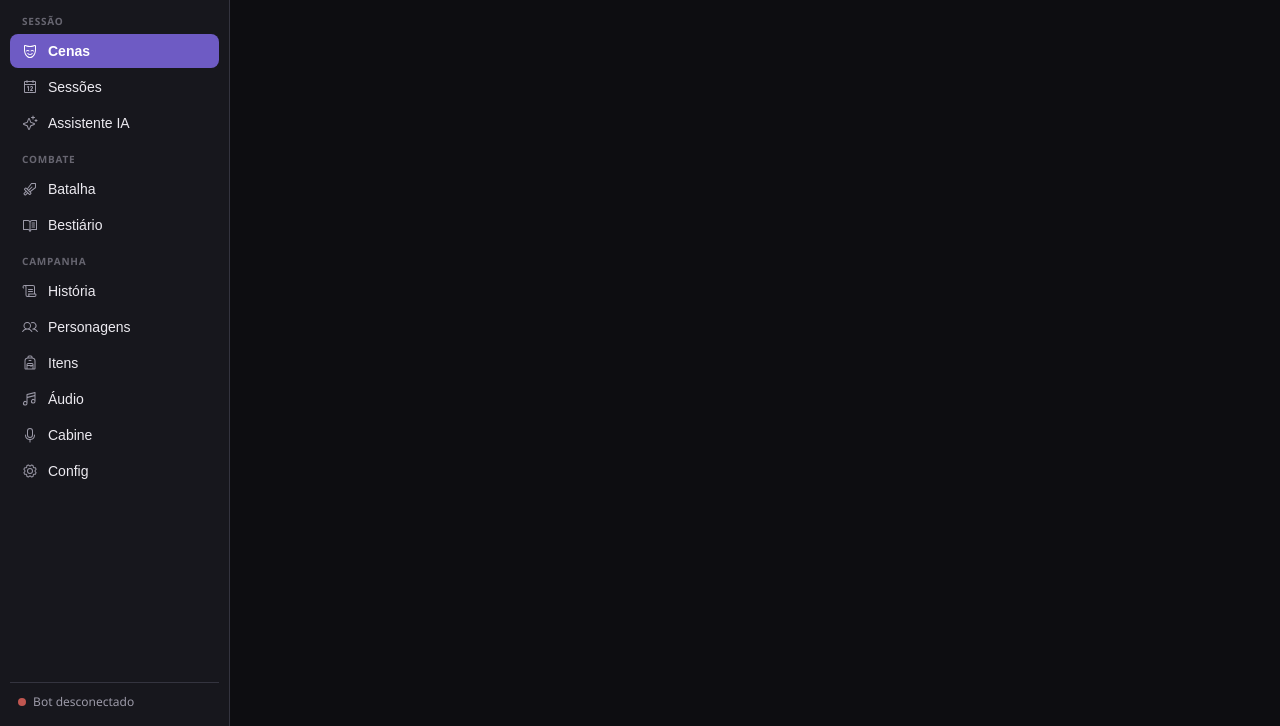
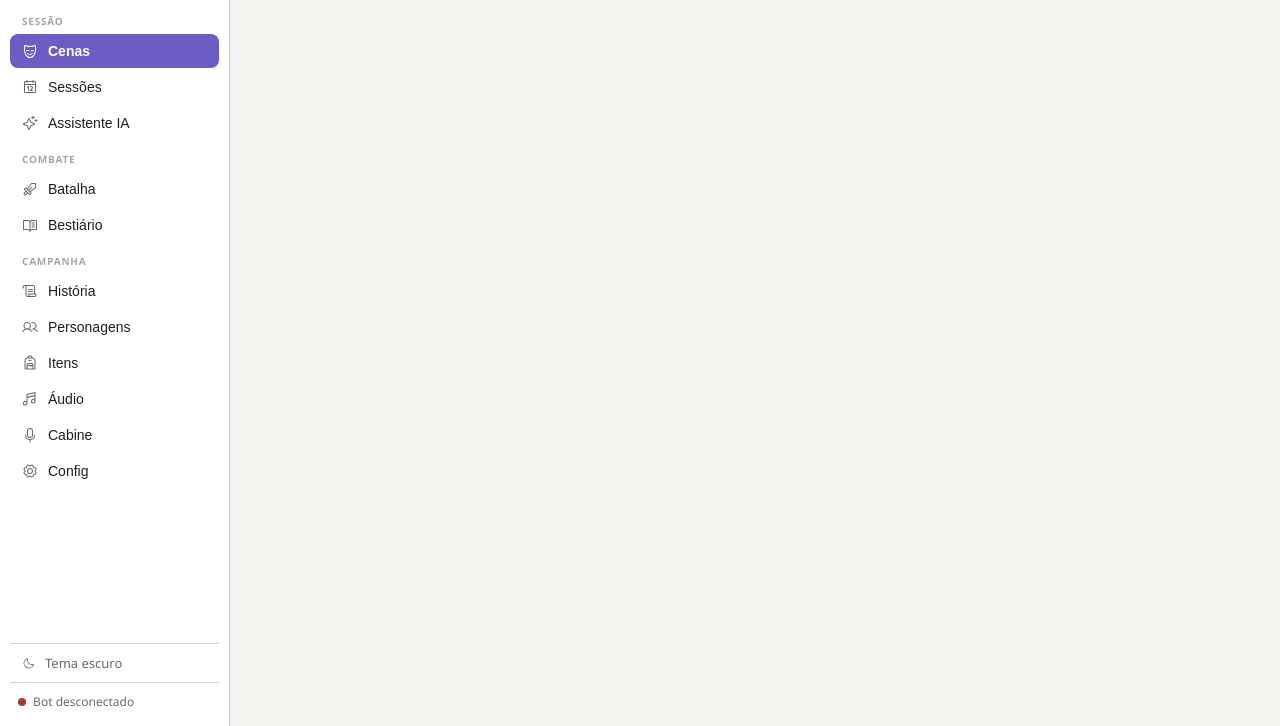
Before and after one commit to RiqSodre/BRPG, a website: page public/index.html in a window 1280 px wide. Shown: the part 74-800 px from the top of the page. Drawn offline with Linux system fonts and the light colour scheme; no server answers.

Commit message:
feat(visual): adiciona tema claro e escuro
Paleta clara com os mesmos dois acentos (violeta + bronze), ajustados
para contraste em fundo claro. Botao de alternancia na sidebar do
painel do Mestre, persistido em localStorage e compartilhado com a
tela dos jogadores (mesa.html), que ganha o tema no cabecalho mas
mantem o mapa de batalha sempre escuro por ser desenhado no canvas.

Co-Authored-By: Claude Sonnet 5 <noreply@anthropic.com>

```diff
--- a/public/index.html
+++ b/public/index.html
@@ -4,6 +4,13 @@
   <meta charset="UTF-8" />
   <meta name="viewport" content="width=device-width, initial-scale=1.0" />
   <title>Mesa do Mestre</title>
+  <script>
+    (function () {
+      var saved = localStorage.getItem('brpg-theme');
+      var theme = saved || (matchMedia('(prefers-color-scheme: light)').matches ? 'light' : 'dark');
+      document.documentElement.setAttribute('data-theme', theme);
+    })();
+  </script>
   <link rel="stylesheet" href="style.css" />
 </head>
 <body>
@@ -32,6 +39,7 @@
       <button class="nav-btn" data-tab="booth"><svg class="icon"><use href="#i-microphone"/></svg>Cabine</button>
       <button class="nav-btn" data-tab="settings"><svg class="icon"><use href="#i-gear"/></svg>Config</button>
     </nav>
+    <button class="theme-toggle" id="theme-toggle" type="button"></button>
     <div class="bot-status" id="bot-status">
       <span class="dot off"></span> Bot desconectado
     </div>
@@ -73,6 +81,7 @@
   </div>
   <div id="toast" class="toast hidden"></div>
 
+  <script src="theme.js"></script>
   <script src="booth.js"></script>
   <script src="battlemap.js"></script>
   <script src="app.js"></script>
--- a/public/style.css
+++ b/public/style.css
@@ -13,10 +13,31 @@
   --accent2-dim: #7a6440;
   --danger: #c05650;
   --ok: #4a9d6f;
-  /* Cor da categoria "Condição" no dnd5e-quickref (FireBrick) */
+  /* Cor da categoria "Condição" no dnd5e-quickref (FireBrick) — igual nos dois temas */
   --cond-color: #b22222;
   /* Legado — mantido por compatibilidade com estilos ainda não migrados */
   --panel: var(--bg2);
+  color-scheme: dark;
+}
+
+/* Tema claro — mesmos dois acentos, ajustados para contraste em fundo claro
+   (accent2/accent-bright aparecem sobretudo como texto, não fundo, então
+   precisam ser mais escuros aqui do que na versão escura). */
+:root[data-theme="light"] {
+  --bg: #f5f4f1;
+  --bg2: #ffffff;
+  --bg3: #edebe6;
+  --bg4: #e0ddd6;
+  --border: #d6d2c9;
+  --text: #201e24;
+  --muted: #6b6874;
+  --accent: #6e5bc4;
+  --accent-bright: #5b46c0;
+  --accent2: #96692f;
+  --accent2-dim: #c9a06e;
+  --danger: #a8362f;
+  --ok: #29764f;
+  color-scheme: light;
 }
 
 * { box-sizing: border-box; margin: 0; padding: 0; }
@@ -68,6 +89,14 @@ nav { display: flex; flex-direction: column; gap: 2px; flex: 1; overflow-y: auto
   color: var(--muted); padding: 10px 12px 4px;
   opacity: 0.6;
 }
+.theme-toggle {
+  display: flex; align-items: center; gap: 10px;
+  background: none; border: none; border-top: 1px solid var(--border);
+  color: var(--muted); padding: 10px 12px; margin-top: 6px;
+  cursor: pointer; font-size: 13px; text-align: left; font-family: inherit;
+  transition: background 0.12s, color 0.12s;
+}
+.theme-toggle:hover { color: var(--text); background: var(--bg3); }
 .bot-status { font-size: 12px; color: var(--muted); padding: 10px 8px 0; border-top: 1px solid var(--border); }
 .dot { display: inline-block; width: 8px; height: 8px; border-radius: 50%; margin-right: 4px; }
 .dot.on { background: var(--ok); }
@@ -397,7 +426,8 @@ textarea { resize: vertical; min-height: 80px; }
 .map-stage { position: relative; flex: 1; min-width: 0; }
 .map-stage canvas {
   position: absolute; inset: 0; width: 100%; height: 100%;
-  background: var(--bg);
+  /* O mapa é sempre uma "mesa" escura, desenhada pelo battlemap.js — não segue o tema do app. */
+  background: #0d0d11;
   border: 1px solid var(--border); border-radius: 12px;
   cursor: crosshair; touch-action: none;
 }
@@ -704,7 +734,9 @@ textarea { resize: vertical; min-height: 80px; }
 .player-conn { font-size: 12px; color: var(--muted); }
 .player-stage { flex: 1; display: flex; min-height: 0; padding: 12px; gap: 12px; }
 .player-stage canvas {
-  flex: 1; min-width: 0; background: var(--bg);
+  flex: 1; min-width: 0;
+  /* O mapa é sempre uma "mesa" escura, desenhada pelo battlemap.js — não segue o tema do app. */
+  background: #0d0d11;
   border: 1px solid var(--border); border-radius: 12px; touch-action: none; cursor: grab;
 }
 .player-initiative {
--- /dev/null
+++ b/public/theme.js
@@ -0,0 +1,21 @@
+// Alterna entre tema claro e escuro. A leitura inicial já roda inline no <head>
+// de cada página (evita flash do tema errado); aqui só cuida do botão, quando existe.
+(function () {
+  const btn = document.getElementById('theme-toggle');
+  if (!btn) return;
+
+  function apply(theme) {
+    document.documentElement.setAttribute('data-theme', theme);
+    btn.innerHTML = theme === 'light'
+      ? '<svg class="icon"><use href="#i-moon"/></svg>Tema escuro'
+      : '<svg class="icon"><use href="#i-sun"/></svg>Tema claro';
+  }
+
+  apply(document.documentElement.getAttribute('data-theme') || 'dark');
+
+  btn.addEventListener('click', () => {
+    const next = document.documentElement.getAttribute('data-theme') === 'light' ? 'dark' : 'light';
+    localStorage.setItem('brpg-theme', next);
+    apply(next);
+  });
+})();
```
Also changed, not shown: public/mesa.html (+7 -0 lines).
